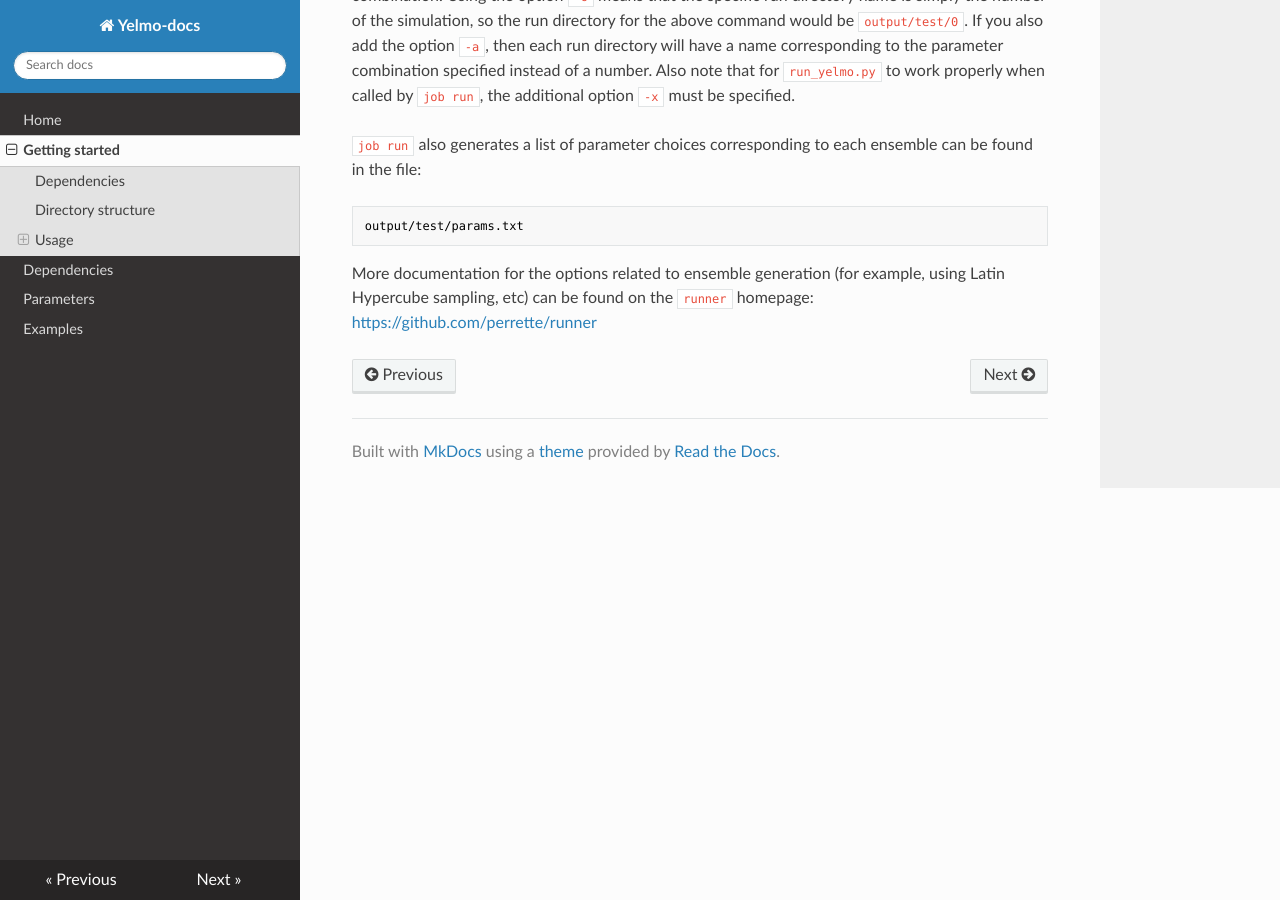
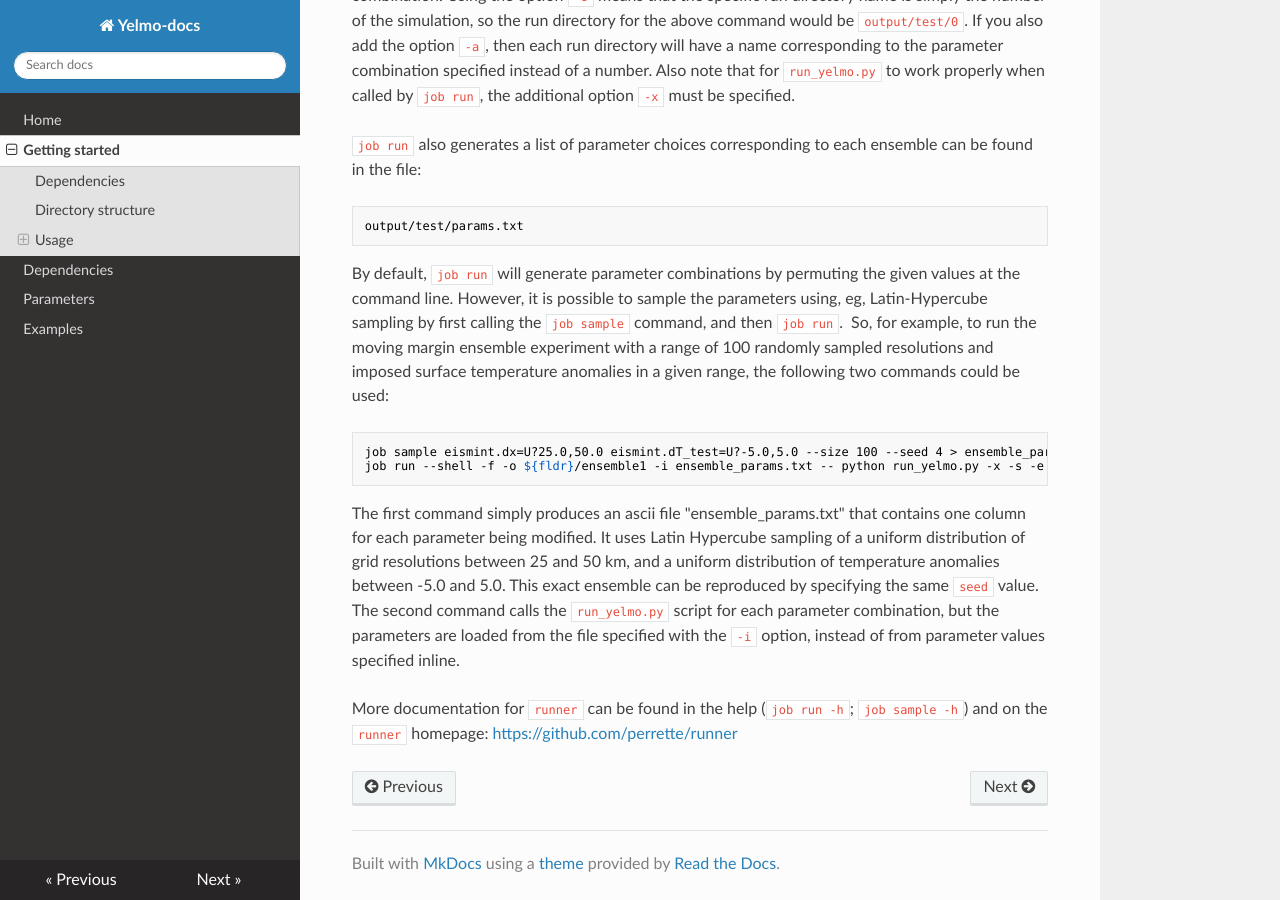
Before and after one commit to palma-ice/yelmo-docs, an MkDocs documentation site: the page built from docs/getting-started.md, in a window 1280 px wide and 900 px high, scrolled down 4142 px. Built offline with MkDocs 1.6.1, drawn with Linux system fonts in a browser that asks for light colours; nearby versions of some CDN libraries.

Commit message:
Updated getting-started to include ensembles. (2)

````diff
--- a/docs/getting-started.md
+++ b/docs/getting-started.md
@@ -167,6 +167,19 @@ where `--shell` outputs the call to the screen, `-f` means execute the command w
 output/test/params.txt
 ```
 
-More documentation for the options related to ensemble generation (for example, using Latin Hypercube sampling, etc)
-can be found on the `runner` homepage:
+By default, `job run` will generate parameter combinations by permuting the given values
+at the command line. However, it is possible to sample the parameters using,
+eg, Latin-Hypercube sampling by first calling the `job sample` command, and then `job run`.
+So, for example, to run the moving margin ensemble experiment with a range of 100 randomly sampled resolutions
+and imposed surface temperature anomalies in a given range, the following two commands could be used:
+```
+job sample eismint.dx=U?25.0,50.0 eismint.dT_test=U?-5.0,5.0 --size 100 --seed 4 > ensemble_params.txt
+job run --shell -f -o ${fldr}/ensemble1 -i ensemble_params.txt -- python run_yelmo.py -x -s -e benchmarks {} par/gmd/yelmo_EISMINT_moving.nml
+```
+The first command simply produces an ascii file "ensemble_params.txt" that contains one column for each parameter being modified.
+It uses Latin Hypercube sampling of a uniform distribution of grid resolutions between 25 and 50 km, and a uniform distribution of temperature anomalies between -5.0 and 5.0. This exact ensemble can be reproduced by specifying the same `seed` value. The second command calls the `run_yelmo.py` script for each parameter combination, but the parameters are loaded from
+the file specified with the `-i` option, instead of from parameter values specified inline.
+
+More documentation for `runner` can be found in the help (`job run -h`; `job sample -h`) and
+on the `runner` homepage:
 [https://github.com/perrette/runner](https://github.com/perrette/runner)
````
